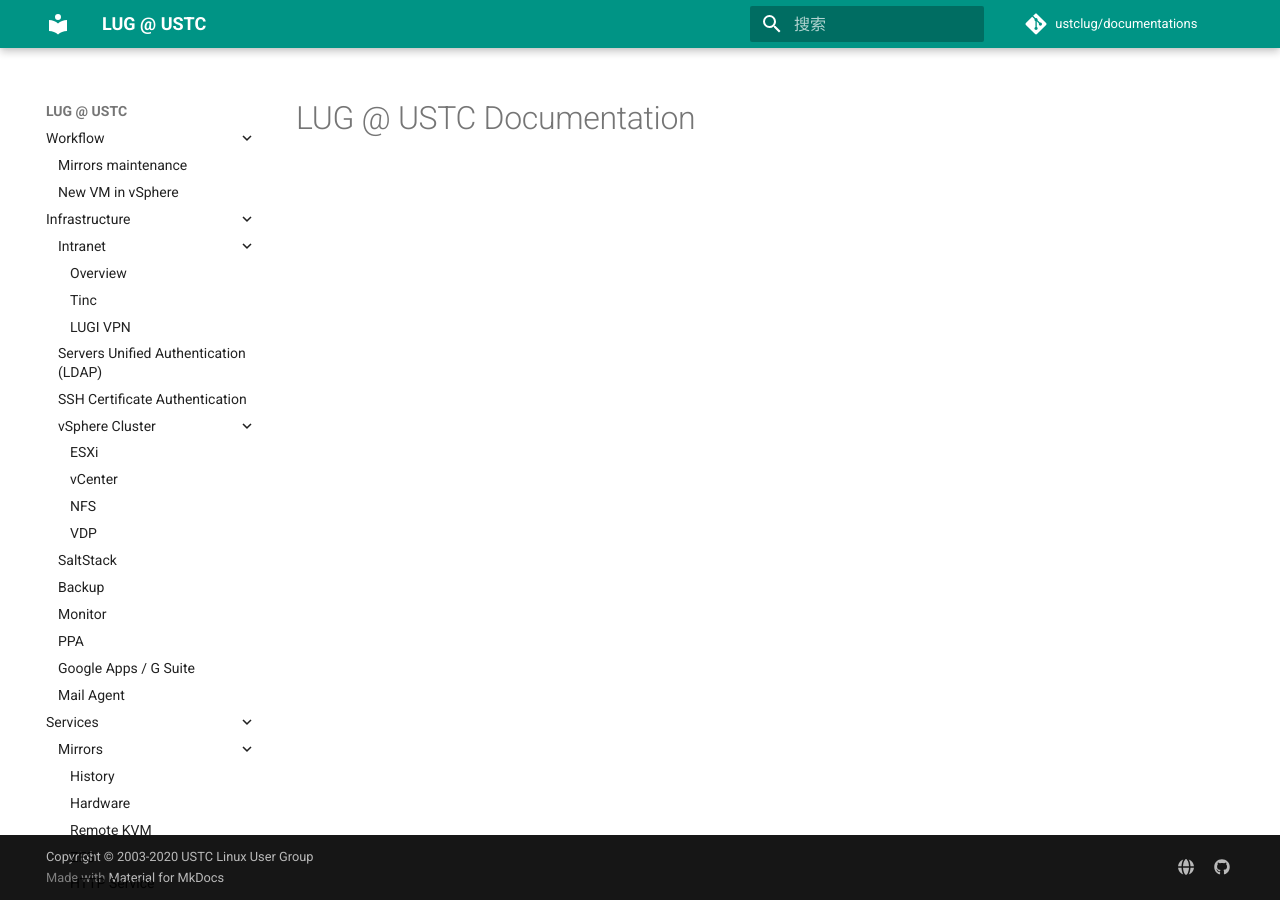
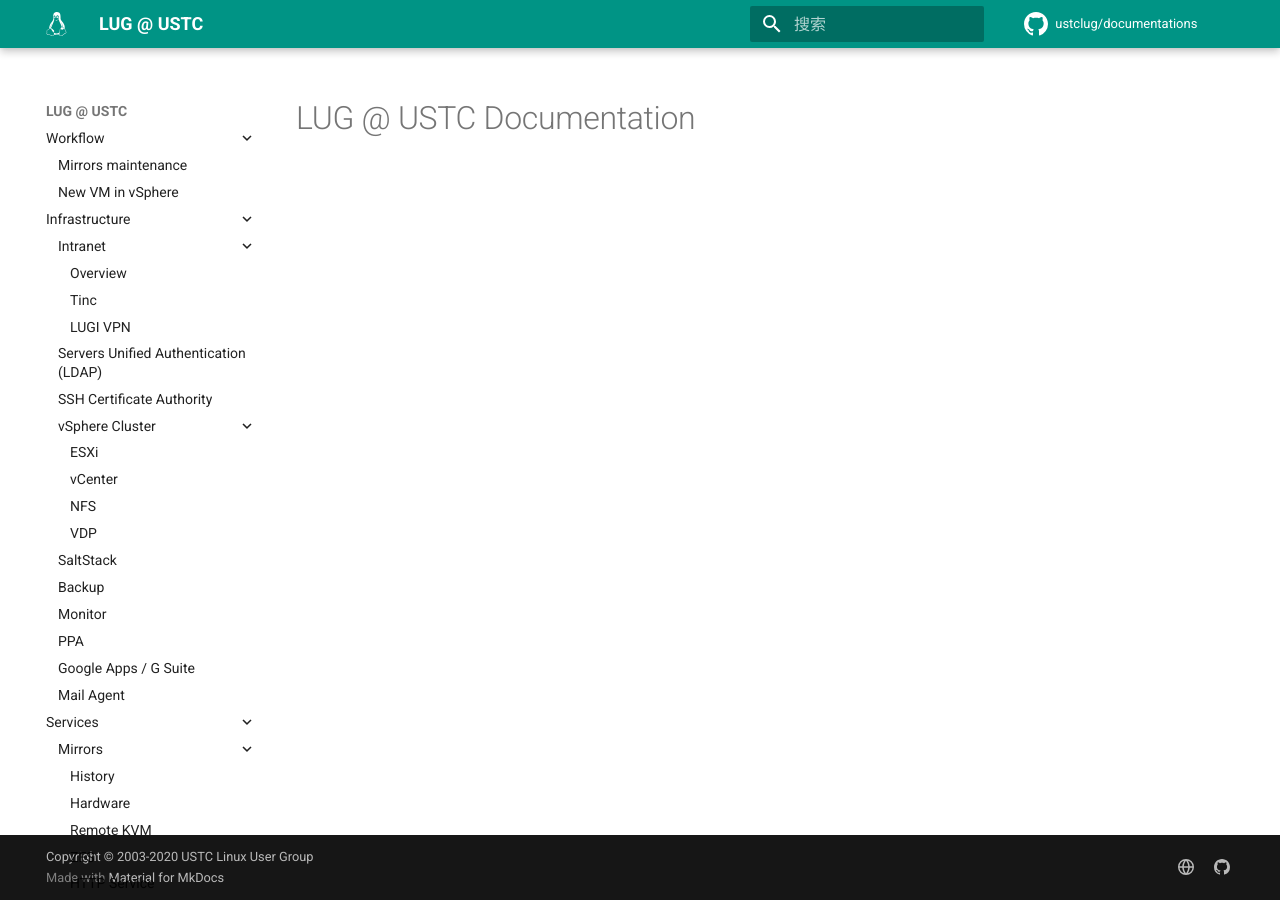
Before and after one commit to ustclug/documentations, an MkDocs documentation site: the page built from docs/index.md, in a window 1280 px wide. Built offline with MkDocs 1.6.1 and Material for MkDocs 9.7.7, drawn with Linux system fonts in a browser that asks for light colours; comment, search, counter and statistics services are not loaded.

Commit message:
Adapt MkDocs Material 5

```diff
--- a/mkdocs.yml
+++ b/mkdocs.yml
@@ -18,13 +18,16 @@
   palette:
     primary: 'teal'
     accent: 'teal'
+  icon:
+    logo: fontawesome/brands/linux
+    repo: octicons/mark-github
 
 # Customization
 extra:
   social:
-    - type: 'globe'
+    - icon: octicons/globe
       link: 'https://lug.ustc.edu.cn/'
-    - type: 'github'
+    - icon: octicons/mark-github
       link: 'https://github.com/ustclug'
 
 extra_javascript:
@@ -49,7 +52,7 @@
       - Tinc: 'infrastructure/tinc.md'
       - LUGI VPN: 'infrastructure/intranet/lugivpn.md'
     - Servers Unified Authentication (LDAP): 'infrastructure/sua.md'
-    - SSH Certificate Authentication: 'infrastructure/sshca.md'
+    - SSH Certificate Authority: 'infrastructure/sshca.md'
     - vSphere Cluster:
       - ESXi: '#'
       - vCenter: '#'
--- a/requirements.txt
+++ b/requirements.txt
@@ -1,2 +1,2 @@
-mkdocs-material
+mkdocs-material>=5.0.1
 pygments
```
